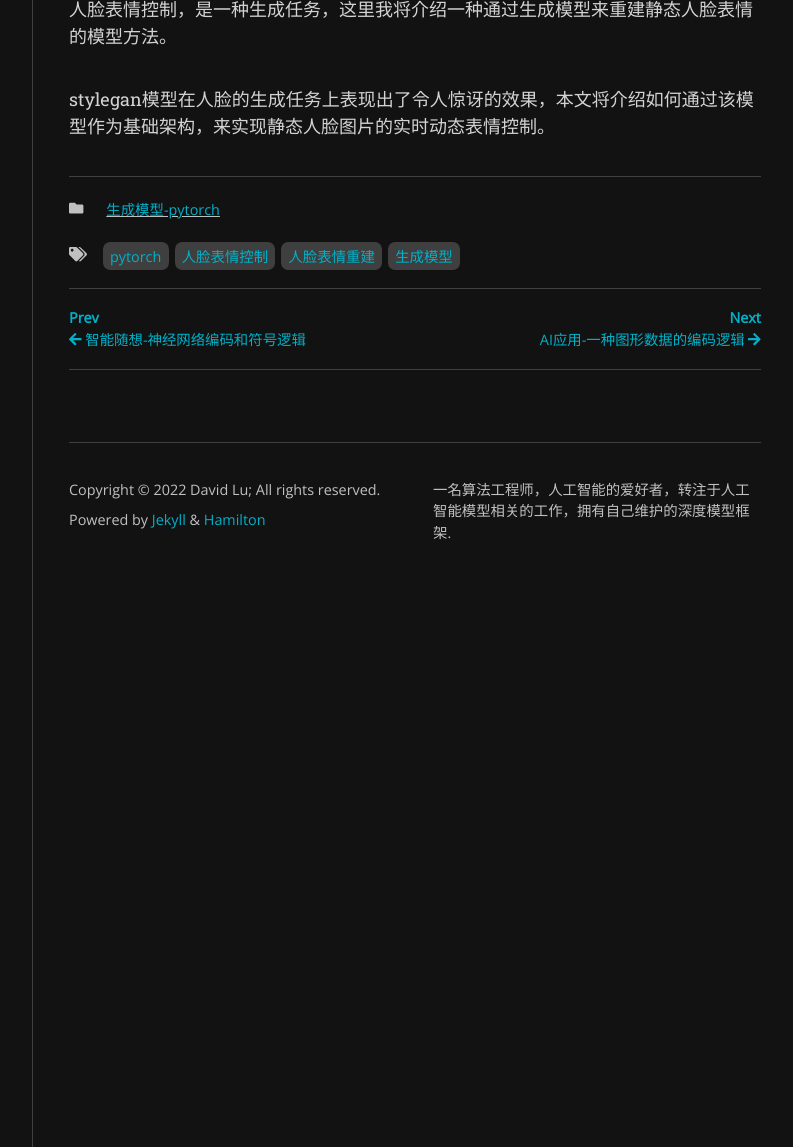
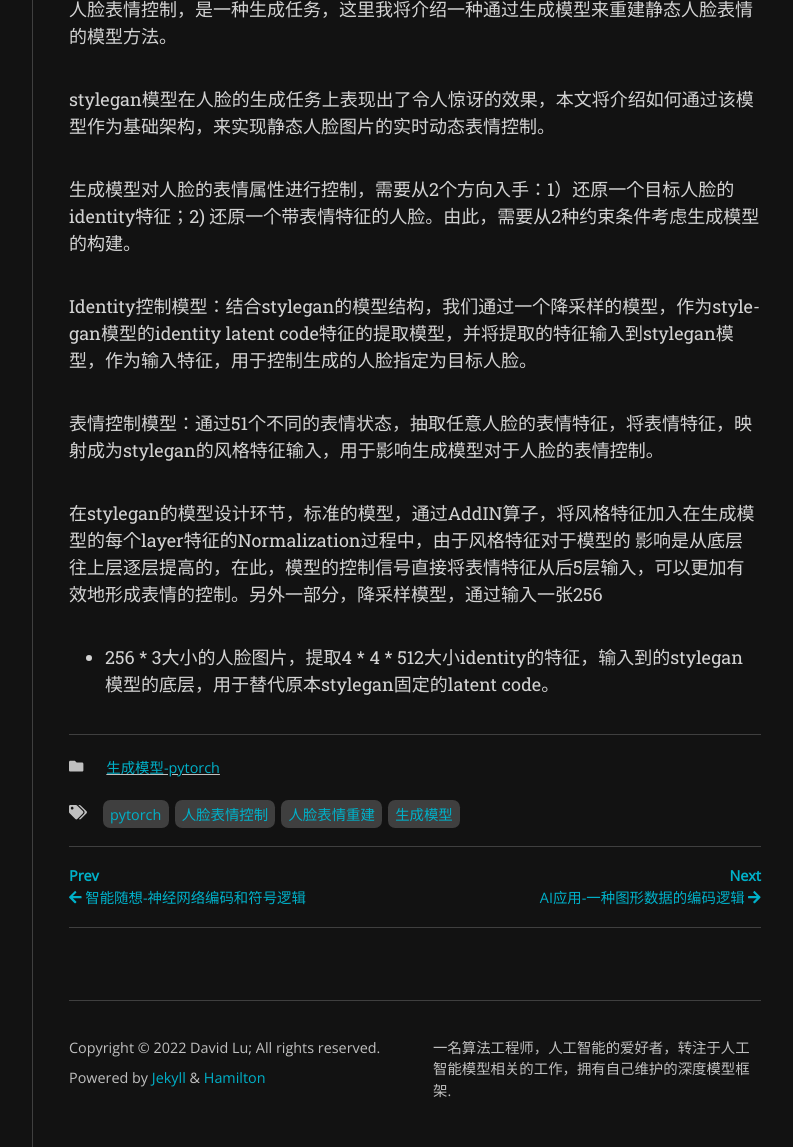
Before and after one commit to luhaofang/luhaofang.github.io, a Jekyll site: the page built from _posts/2022-12-18-mark.md, in a window 1280 px wide, cut to the strip 794-1941 px from the top of the page. Shown: the whole strip, without its empty margins (357-1150 px from the left). Built offline with Jekyll 4.4.1, drawn with Linux system fonts in a browser that asks for light colours; nearby versions of some CDN libraries; some web fonts are replaced; comment, search, counter and statistics services are not loaded.

Commit message:
Update 2022-12-18-mark.md

```diff
--- a/_posts/2022-12-18-mark.md
+++ b/_posts/2022-12-18-mark.md
@@ -13,3 +13,15 @@ author:
 人脸表情控制，是一种生成任务，这里我将介绍一种通过生成模型来重建静态人脸表情的模型方法。
 
 stylegan模型在人脸的生成任务上表现出了令人惊讶的效果，本文将介绍如何通过该模型作为基础架构，来实现静态人脸图片的实时动态表情控制。
+
+生成模型对人脸的表情属性进行控制，需要从2个方向入手：1）还原一个目标人脸的identity特征；2)
+还原一个带表情特征的人脸。由此，需要从2种约束条件考虑生成模型的构建。
+
+Identity控制模型：结合stylegan的模型结构，我们通过一个降采样的模型，作为stylegan模型的identity latent
+code特征的提取模型，并将提取的特征输入到stylegan模型，作为输入特征，用于控制生成的人脸指定为目标人脸。
+
+表情控制模型：通过51个不同的表情状态，抽取任意人脸的表情特征，将表情特征，映射成为stylegan的风格特征输入，用于影响生成模型对于人脸的表情控制。
+
+在stylegan的模型设计环节，标准的模型，通过AddIN算子，将风格特征加入在生成模型的每个layer特征的Normalization过程中，由于风格特征对于模型的
+影响是从底层往上层逐层提高的，在此，模型的控制信号直接将表情特征从后5层输入，可以更加有效地形成表情的控制。另外一部分，降采样模型，通过输入一张256
+* 256 * 3大小的人脸图片，提取4 * 4 * 512大小identity的特征，输入到的stylegan模型的底层，用于替代原本stylegan固定的latent code。
```
